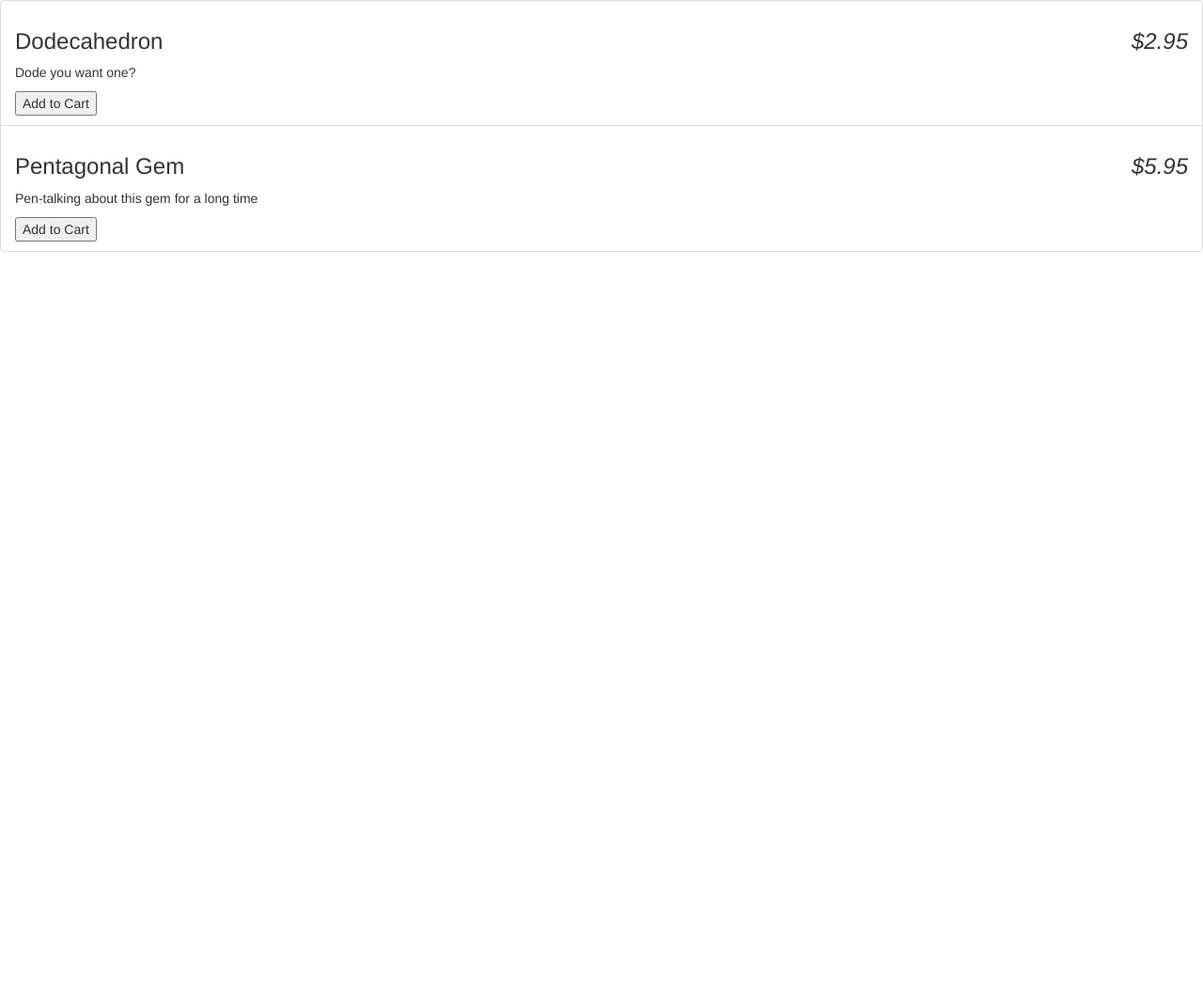
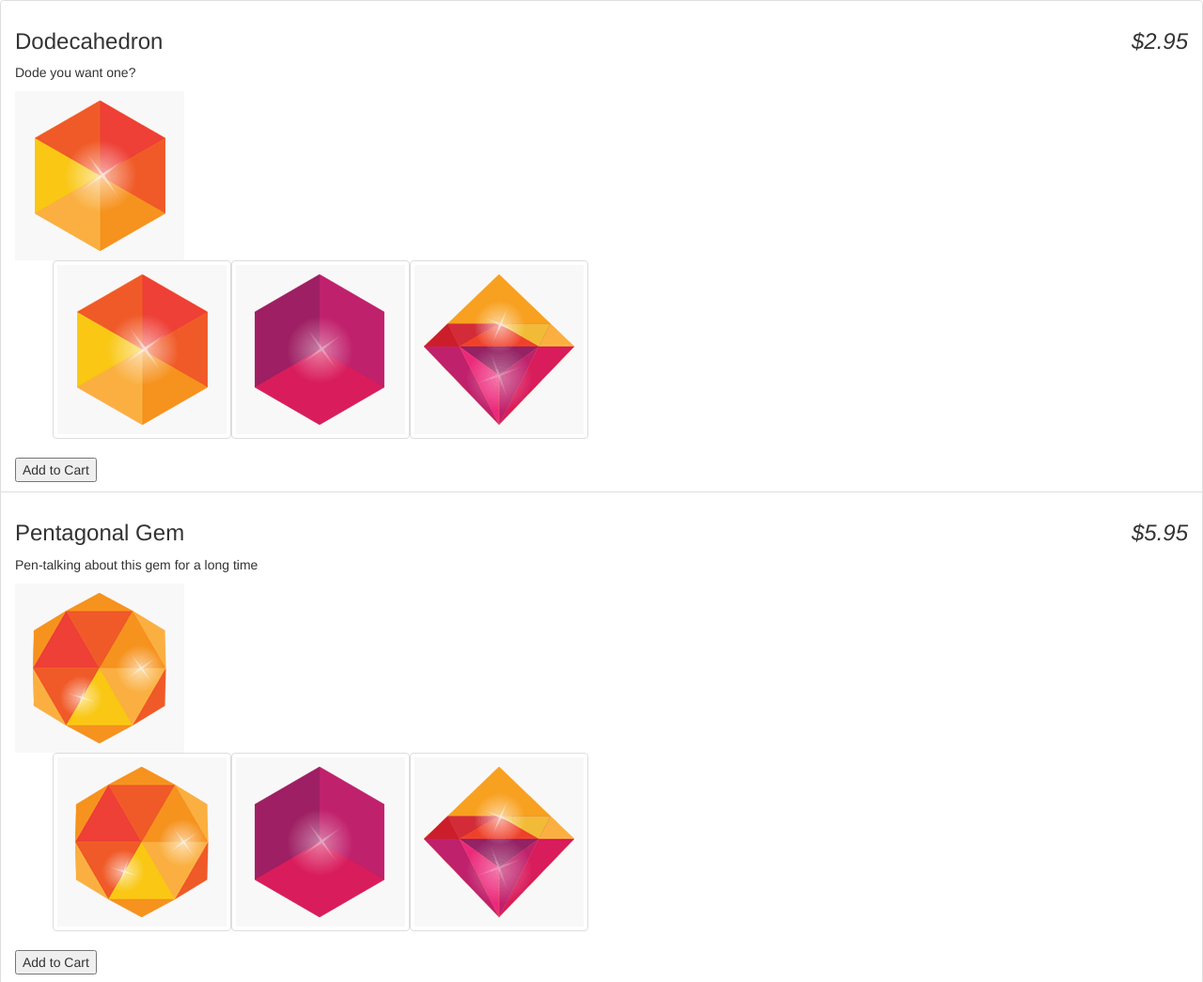
Before and after one commit to chrislsavage/Anglar_Tutorial, a plain HTML site: page index.html in a window 1280 px wide. Shown: the top 1045 px of the page at 94% size. Before the commit the page ends 800 px from the top, so only its background shows below. Drawn offline with nearby package versions, Linux system fonts and the light colour scheme.

Commit message:
Use ng-src to pull image and iterate through images

```diff
--- a/app.js
+++ b/app.js
@@ -11,6 +11,11 @@
     description: 'Dode you want one?',
     canPurchase: true,
     soldOut: false,
+    images: [
+      "images/gem-02.gif",
+      "images/gem-05.gif",
+      "images/gem-09.gif"
+    ],
     },
     {
       name: "Pentagonal Gem",
@@ -18,6 +23,11 @@
       description: "Pen-talking about this gem for a long time",
       canPurchase: true,
       soldOut: false,
+      images: [
+        "images/gem-01.gif",
+        "images/gem-05.gif",
+        "images/gem-09.gif"
+      ],
     },
   ]
 })();
--- a/index.html
+++ b/index.html
@@ -3,8 +3,10 @@
   <head >
     <meta charset="UTF-8">
     <link rel="stylesheet" type="text/css" href="https://maxcdn.bootstrapcdn.com/bootstrap/3.3.6/css/bootstrap.min.css" />
-      <link rel="stylesheet" type="text/css" href="app.css" />
+    <link rel="stylesheet" type="text/css" href="app.css" />
     <title>title</title>
+    <script type="text/javascript" src="angular.min.js"></script>
+    <script type="text/javascript" src="app.js"></script>
   </head>
   <body ng-controller="StoreController as store">
     <ul class="list-group">
@@ -14,12 +16,21 @@
             <em class="pull-right"> {{product.price | currency}} </em>
           </h3>
           <p> {{product.description}} </p>
+            <div class="gallery">
+              <div class="img-wrap">
+                <img ng-src="{{product.images[0]}}" />
+              </div>
+              <ul class="img-thumbnails clearfix">
+                <li class="small-image pull-left thumbnail" ng-repeat="image in product.images">
+                  <img ng-src="{{image}}" />
+                </li>
+              </ul>
+            </div>
           <button ng-show="product.canPurchase"> Add to Cart </button>
         </li>
       </div>
     </ul>
-    <script type="text/javascript" src="angular.min.js"></script>
-    <script type="text/javascript" src="app.js"></script>
+
   </body>
 </html>
 
```
